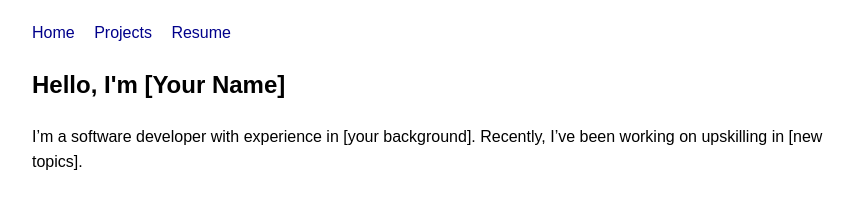
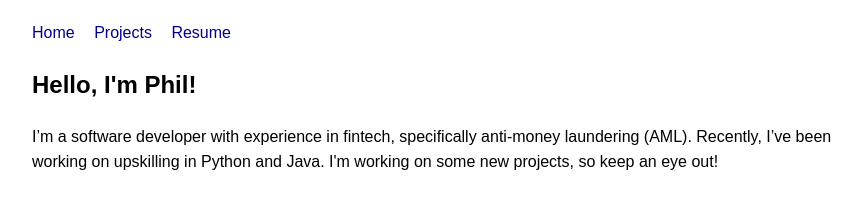
Before and after one commit to PhilHernandez/PhilHernandez.github.io, a plain HTML site: page index.html in a window 1280 px wide. Shown: the whole page, without its empty margins (208-1070 px from the left). Drawn offline with Linux system fonts and the light colour scheme.

Commit message:
Updated index.html to have more than the standard basic info copypastad. Updated projects page to WIP/TBD.

```diff
--- a/index.html
+++ b/index.html
@@ -2,7 +2,7 @@
 <html lang="en">
 <head>
   <meta charset="UTF-8">
-  <title>Your Name</title>
+  <title>Phillippe Hernandez</title>
   <link rel="stylesheet" href="style.css">
 </head>
 <body>
@@ -13,8 +13,10 @@
   </nav>
 
   <section>
-    <h1>Hello, I'm [Your Name]</h1>
-    <p>I’m a software developer with experience in [your background]. Recently, I’ve been working on upskilling in [new topics].</p>
+    <h1>Hello, I'm Phil!</h1>
+    <p>I’m a software developer with experience in fintech, specifically anti-money laundering (AML).
+        Recently, I’ve been working on upskilling in Python and Java. I'm working on some new projects,
+        so keep an eye out!</p>
   </section>
 </body>
 </html>
```
Also changed, not shown: projects.html (+2 -2 lines).
